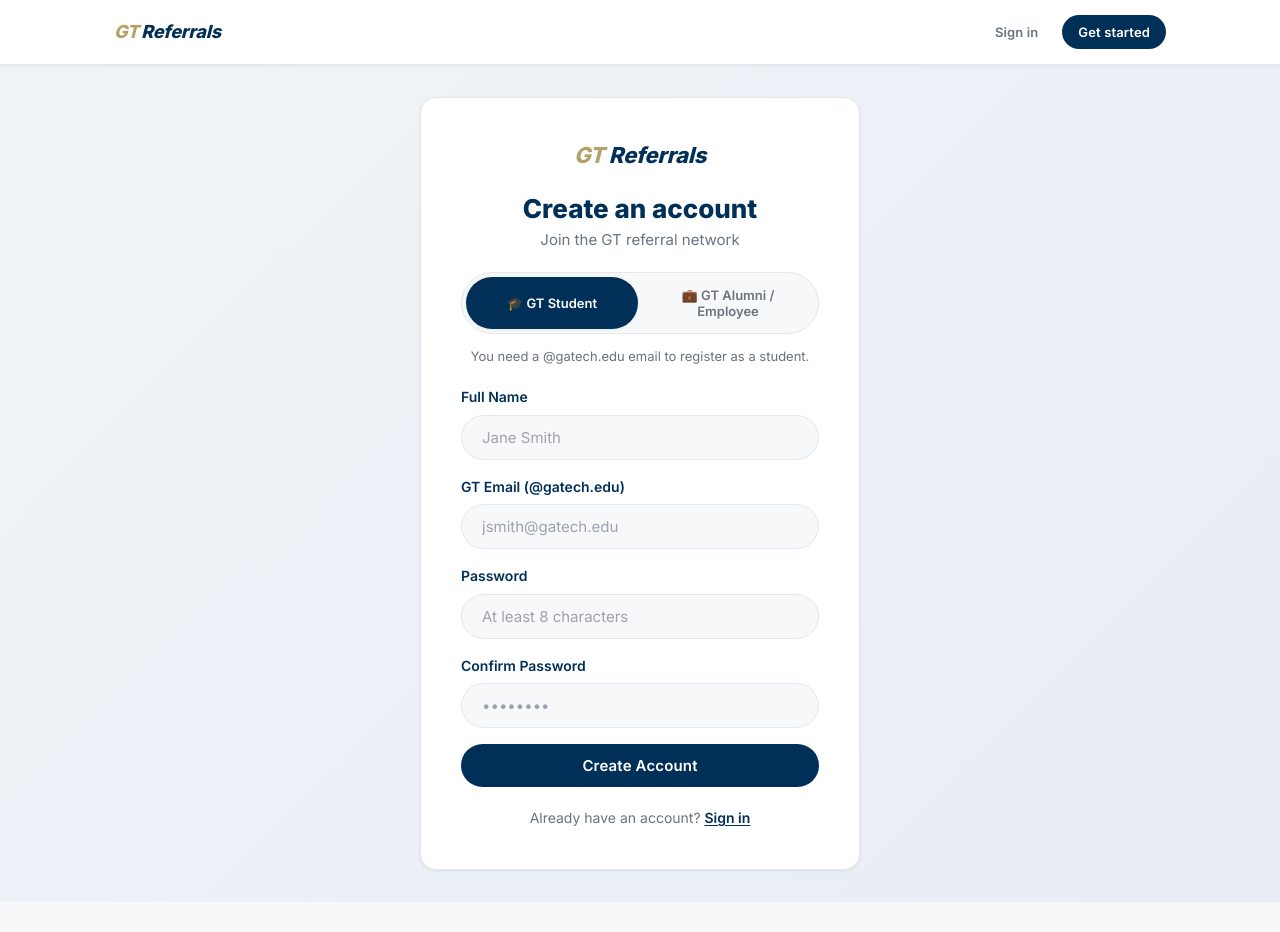
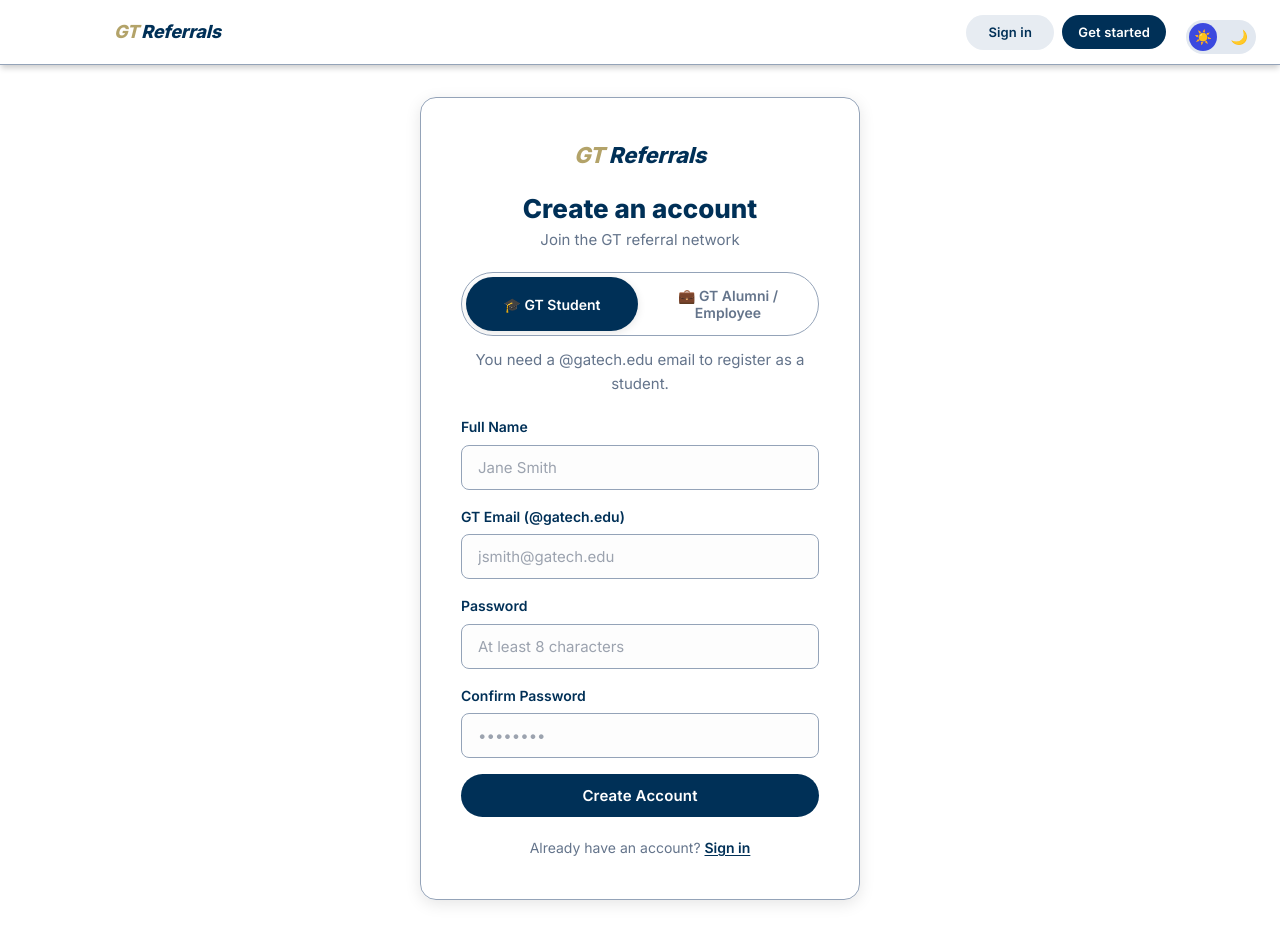
Before and after one commit to DogeDevYT/GT-Referrals, a React (Vite) app in the folder gt-referrals/client/client/: page /register in a window 1280 px wide. Before the commit the page ends 902 px from the top, so only its background shows below. Built offline with nearby package versions, Linux system fonts and the light colour scheme; no server answers.

Commit message:
feat: dark mode fixes

```diff
--- a/gt-referrals/client/client/package.json
+++ b/gt-referrals/client/client/package.json
@@ -20,10 +20,13 @@
     "@types/react": "^19.2.7",
     "@types/react-dom": "^19.2.3",
     "@vitejs/plugin-react": "^5.1.1",
+    "autoprefixer": "^10.5.0",
     "eslint": "^9.39.1",
     "eslint-plugin-react-hooks": "^7.0.1",
     "eslint-plugin-react-refresh": "^0.4.24",
     "globals": "^16.5.0",
+    "postcss": "^8.5.10",
+    "tailwindcss": "^4.2.2",
     "vite": "^7.3.1"
   }
 }
--- a/gt-referrals/client/client/src/App.jsx
+++ b/gt-referrals/client/client/src/App.jsx
@@ -9,6 +9,7 @@
 import InboxPage from './pages/InboxPage';
 import MyRequestsPage from './pages/MyRequestsPage';
 import './App.css';
+import ThemeToggle from './components/ThemeToggle';
 
 // Protected Route wrappers
 const ProtectedRoute = ({ children, requiredRole }) => {
@@ -59,6 +60,7 @@
   return (
     <AuthProvider>
       <Router>
+        <ThemeToggle />
         <AppRoutes />
       </Router>
     </AuthProvider>
--- a/gt-referrals/client/client/src/components/EmployeeCard.css
+++ b/gt-referrals/client/client/src/components/EmployeeCard.css
@@ -3,6 +3,9 @@
   flex-direction: column;
   padding: 1.5rem;
   transition: box-shadow var(--transition), transform var(--transition);
+
+  background-color: var(--bg-card);
+  border: 1px solid var(--border-color);
 }
 .employee-card:hover {
   transform: translateY(-2px);
@@ -32,6 +35,8 @@
   font-size: 1rem;
   font-weight: 700;
   color: var(--navy);
+
+  color: var(--text-main);
 }
 
 .employee-title {
--- a/gt-referrals/client/client/src/components/Navbar.css
+++ b/gt-referrals/client/client/src/components/Navbar.css
@@ -2,9 +2,10 @@
   position: sticky;
   top: 0;
   z-index: 50;
-  background: var(--white);
-  border-bottom: 1.5px solid var(--border);
-  box-shadow: 0 1px 4px rgba(0,0,0,0.06);
+  background-color: var(--bg-card);
+  border-bottom: 1px solid var(--border-color);
+  box-shadow: 0 4px 6px -1px rgba(0, 0, 0, 0.2);
+  transition: background-color 0.3s ease, border-color 0.3s ease;
 }
 
 .navbar-inner {
@@ -17,10 +18,10 @@
   gap: 2rem;
 }
 
+
 .navbar-brand {
   font-size: 1.125rem;
   font-weight: 800;
-  color: var(--navy);
   display: flex;
   align-items: center;
   gap: 0.15rem;
@@ -28,10 +29,14 @@
   white-space: nowrap;
   flex-shrink: 0;
   font-style: italic;
+  color: var(--text-main);
 }
 
-.navbar-logo-gt {
-  color: var(--gold);
+.navbar-logo-gt { color: var(--gold); }
+
+.navbar .navbar-logo-text {
+  color: var(--text-main) !important;
+  transition: color 0.3s ease;
 }
 
 .navbar-links {
@@ -48,26 +53,49 @@
   font-size: 0.9375rem;
   font-weight: 500;
   color: var(--text-muted);
-  transition: color var(--transition), background var(--transition);
+  transition: all 0.3s ease;
 }
 
-.navbar-link:hover {
-  color: var(--navy);
-  background: rgba(0,48,87,0.06);
+.navbar-link:hover, .navbar-link.active {
+  color: var(--text-main);
+  background: rgba(179, 163, 105, 0.1);
 }
 
 .navbar-link.active {
-  color: var(--navy);
   font-weight: 600;
-  background: rgba(0,48,87,0.08);
 }
 
+.navbar .btn-ghost {
+  height: 35px !important;
+  padding: 0 1.4rem;
+  border-radius: 9999px;
+  background-color: var(--btn-secondary-bg) !important;
+  color: var(--text-main) !important;
+  border: none !important;
+  font-weight: 600;
+  text-decoration: none;
+  display: inline-flex;
+  align-items: center;
+  justify-content: center;
+  transition: all 0.3s ease;
+  cursor: pointer;
+}
+
+.navbar .btn-ghost:hover {
+  background-color: var(--btn-secondary-hover) !important;
+  color: var(--text-main) !important;
+  opacity: 0.9;
+  transform: translateY(-1px);
+}
+
+.navbar .btn-ghost:active {
+  transform: translateY(0px);
+}
+
+/* 5. Right Side Menu */
 .navbar-right {
   margin-left: auto;
   flex-shrink: 0;
-}
-
-.navbar-user-menu {
   display: flex;
   align-items: center;
   gap: 0.75rem;
@@ -81,6 +109,28 @@
 
 .navbar-avatar {
   cursor: pointer;
-  transition: opacity var(--transition);
+  transition: opacity 0.2s;
 }
 .navbar-avatar:hover { opacity: 0.85; }
+
+/* This ensures the Avatar and Sign Out button stay in a row */
+.navbar-user-menu, .navbar-right {
+  display: flex !important;
+  align-items: center !important;
+  gap: 1rem !important;
+}
+
+/* Ensure the avatar stays a perfect circle and doesn't stretch */
+.navbar-avatar {
+  width: 32px;
+  height: 32px;
+  border-radius: 50%;
+  display: flex;
+  align-items: center;
+  justify-content: center;
+  background-color: var(--gold);
+  color: var(--text-main);
+  font-weight: 700;
+  font-size: 0.75rem;
+  flex-shrink: 0;
+}
--- a/gt-referrals/client/client/src/components/Navbar.jsx
+++ b/gt-referrals/client/client/src/components/Navbar.jsx
@@ -1,3 +1,4 @@
+import { useState, useEffect } from 'react';
 import { Link, useNavigate, useLocation } from 'react-router-dom';
 import { useAuth } from '../context/AuthContext';
 import './Navbar.css';
@@ -49,6 +50,7 @@
         )}
 
         <div className="navbar-right">
+
           {user ? (
             <div className="navbar-user-menu">
               <div className="avatar navbar-avatar" title={user.name}>
--- /dev/null
+++ b/gt-referrals/client/client/src/components/ThemeToggle.css
@@ -0,0 +1,53 @@
+.theme-toggle-container {
+  position: fixed;
+  top: 1.25rem;
+  right: 1.5rem;
+  z-index: 9999;
+}
+
+.toggle-switch {
+  position: relative;
+  width: 70px;
+  height: 34px;
+  background-color: #e2e8f0;
+  border-radius: 20px;
+  cursor: pointer;
+  display: flex;
+  align-items: center;
+  justify-content: space-between;
+  padding: 0 8px;
+  transition: background-color 0.4s ease;
+}
+
+
+.dark .toggle-switch {
+  background-color: #1e293b;
+}
+
+.toggle-knob {
+  position: absolute;
+  top: 3px;
+  left: 3px;
+  width: 28px;
+  height: 28px;
+  background-color: #3b49df;
+  border-radius: 50%;
+  display: flex;
+  align-items: center;
+  justify-content: center;
+  transition: transform 0.4s cubic-bezier(0.175, 0.885, 0.32, 1.275);
+  z-index: 2;
+}
+
+.dark .toggle-knob {
+  transform: translateX(36px);
+}
+
+.toggle-icon {
+  font-size: 14px;
+  z-index: 1;
+  user-select: none;
+}
+
+.sun-icon { color: #facc15; }
+.moon-icon { color: #cbd5e1; }
--- /dev/null
+++ b/gt-referrals/client/client/src/components/ThemeToggle.jsx
@@ -0,0 +1,41 @@
+import React, { useState, useEffect } from 'react';
+import './ThemeToggle.css';
+
+export default function ThemeToggle() {
+  const [isDark, setIsDark] = useState(false);
+
+  useEffect(() => {
+    // Check local storage or document class on load
+    const isDarkMode = document.documentElement.classList.contains('dark');
+    setIsDark(isDarkMode);
+  }, []);
+
+  const toggleTheme = () => {
+    if (isDark) {
+      document.documentElement.classList.remove('dark');
+      setIsDark(false);
+    } else {
+      document.documentElement.classList.add('dark');
+      setIsDark(true);
+    }
+  };
+
+  return (
+    <div className="theme-toggle-container">
+      <div className="toggle-switch" onClick={toggleTheme}>
+        {/* The Sliding Blue Circle */}
+        <div className="toggle-knob">
+          {isDark ? (
+            <span className="toggle-icon">🌙</span>
+          ) : (
+            <span className="toggle-icon">☀️</span>
+          )}
+        </div>
+
+        {/* The Icons in the background */}
+        <span className="toggle-icon">☀️</span>
+        <span className="toggle-icon">🌙</span>
+      </div>
+    </div>
+  );
+}
--- a/gt-referrals/client/client/src/index.css
+++ b/gt-referrals/client/client/src/index.css
@@ -12,8 +12,8 @@
   --bg:         #f7f8fa;
   --surface:    #ffffff;
   --border:     #e5e7eb;
-  --text:       #003057;
-  --text-muted: #6b7280;
+  --text-main: #003057;
+  --text-muted: #64748b;
   --text-light: #9ca3af;
   --success:    #10b981;
   --warning:    #f59e0b;
@@ -27,6 +27,38 @@
   --shadow-md:  0 4px 16px rgba(0,0,0,0.1);
   --shadow-lg:  0 8px 32px rgba(0,0,0,0.12);
   --transition: 0.2s ease;
+  --border-color: #94a3b8;
+  --btn-secondary-bg: #e7ecf2;
+  --btn-secondary-hover: #b9c1cb;
+}
+
+/* Your new Dark Mode */
+.dark {
+  --bg-color: #0f172a;
+  --bg-card: #1e293b;
+  --text-main: #ffffff;
+  --text-muted: #cbd5e1;
+  --border-color: #cbd5e1;
+  --shadow-md: 0 4px 20px rgba(0, 0, 0, 0.4);
+  --btn-secondary-bg: #334155;
+  --btn-secondary-hover: #475569;
+}
+
+.theme-page {
+  background-color: var(--bg-color);
+  color: var(--text-main);
+  transition: background-color 0.3s ease, color 0.3s ease;
+}
+
+.theme-card {
+  background-color: var(--bg-card);
+  color: var(--text-main);
+  border: 1px solid var(--border-color);
+  transition: background-color 0.3s ease, border-color 0.3s ease;
+}
+
+.theme-text {
+  color: var(--text-main);
 }
 
 /* ── Reset ── */
@@ -36,11 +68,12 @@
 
 body {
   font-family: 'Inter', system-ui, sans-serif;
-  background: var(--bg);
-  color: var(--text);
+  background-color: var(--bg-color);
+  color: var(--text-main);
   line-height: 1.6;
   -webkit-font-smoothing: antialiased;
   min-height: 100vh;
+  transition: background-color 0.3s ease, color 0.3s ease;
 }
 
 a { color: inherit; text-decoration: none; }
--- a/gt-referrals/client/client/src/pages/AuthPages.css
+++ b/gt-referrals/client/client/src/pages/AuthPages.css
@@ -4,7 +4,8 @@
   align-items: center;
   justify-content: center;
   padding: 2rem 1rem;
-  background: linear-gradient(135deg, #f0f4f8 0%, #e8edf5 100%);
+  background-color: var(--bg-color);
+  transition: background-color 0.3s ease;
 }
 
 .auth-card {
@@ -14,17 +15,22 @@
   display: flex;
   flex-direction: column;
   gap: 1.25rem;
+  background-color: var(--bg-card);
+  border: 1px solid var(--border-color);
+  border-radius: 16px; /* Cleaned up duplicate radius */
+  transition: background-color 0.3s ease, border-color 0.3s ease;
+  box-shadow: var(--shadow-md);
 }
+
 
 .auth-logo {
   font-size: 1.375rem;
   font-weight: 800;
-  color: var(--navy);
+  color: var(--text-main);
   font-style: italic;
   letter-spacing: -0.01em;
   text-align: center;
 }
-
 .auth-logo-gt { color: var(--gold); }
 
 .auth-title {
@@ -32,14 +38,60 @@
   font-weight: 800;
   text-align: center;
   margin-bottom: -0.5rem;
+  color: var(--text-main);
 }
 
-.auth-subtitle {
+.auth-subtitle, .role-hint {
   text-align: center;
   font-size: 0.9375rem;
   color: var(--text-muted);
   margin-top: -0.5rem;
 }
+
+
+.role-toggle {
+  display: flex;
+  background: var(--bg-color);
+  border-radius: 9999px;
+  padding: 4px;
+  gap: 0.25rem;
+  border: 1.5px solid var(--border-color);
+  position: relative;
+  overflow: hidden;
+}
+
+.role-tab {
+  flex: 1;
+  padding: 10px 16px;
+  border-radius: 9999px;
+  font-size: 0.875rem;
+  font-weight: 600;
+  color: var(--text-muted);
+  background: transparent;
+  border: none;
+  cursor: pointer;
+  transition: all 0.3s ease;
+  display: flex;
+  align-items: center;
+  justify-content: center;
+  gap: 8px;
+}
+
+.role-tab:hover {
+  color: var(--text-main);
+  background: rgba(0, 0, 0, 0.03);
+}
+
+.dark .role-tab:hover {
+  background: rgba(255, 255, 255, 0.05);
+}
+
+.role-tab.active {
+  background-color: var(--text-main) !important;
+  color: var(--bg-card) !important;
+  box-shadow: 0 2px 8px rgba(0, 0, 0, 0.1);
+}
+
 
 .auth-form {
   display: flex;
@@ -47,6 +99,39 @@
   gap: 1rem;
 }
 
+.form-label {
+  color: var(--text-main);
+  font-weight: 600;
+  transition: color 0.3s ease;
+}
+
+.linkedin-btn, .form-input {
+  width: 100%;
+  display: flex;
+  align-items: center;
+  justify-content: center;
+  border: 1.5px solid var(--border-color) !important;
+  background-color: #fdfdfd;
+  color: var(--text-main);
+  border-radius: 8px;
+  padding: 0.75rem 1rem;
+  font-size: 0.9375rem;
+  transition: all 0.2s ease-in-out;
+}
+
+.dark .linkedin-btn,
+.dark .form-input {
+  background-color: var(--bg-color) !important;
+  border-color: var(--border-color) !important;
+}
+
+.form-input:focus {
+  outline: none;
+  border-color: var(--text-main) !important;
+  box-shadow: 0 0 0 3px rgba(0, 48, 87, 0.1);
+}
+
+/* 5. Switch & Links */
 .auth-switch {
   text-align: center;
   font-size: 0.875rem;
@@ -54,51 +139,30 @@
 }
 
 .auth-link {
-  color: var(--navy);
+  color: var(--text-main);
   font-weight: 600;
   text-decoration: underline;
   text-underline-offset: 2px;
 }
-.auth-link:hover { color: var(--navy-light); }
+.auth-link:hover { opacity: 0.8; }
 
-.linkedin-btn {
-  gap: 0.6rem;
-  font-size: 0.9375rem;
+.role-toggle .role-tab.active {
+  background-color: #003057 !important;
+  color: #ffffff !important;
+  border-color: #003057 !important;
+}
+.role-toggle .role-tab.active span,
+.role-toggle .role-tab.active * {
+  color: #ffffff !important;
 }
 
-/* Role Toggle */
-.role-toggle {
-  display: flex;
-  background: var(--bg);
-  border-radius: var(--radius-pill);
-  padding: 0.25rem;
-  gap: 0.25rem;
-  border: 1.5px solid var(--border);
+.dark .role-toggle .role-tab.active,
+body.dark .role-toggle .role-tab.active {
+  background-color: #ffffff !important;
+  color: #003057 !important;
+  border-color: #ffffff !important;
 }
-
-.role-tab {
-  flex: 1;
-  padding: 0.6rem 0.75rem;
-  border-radius: var(--radius-pill);
-  font-size: 0.8125rem;
-  font-weight: 600;
-  color: var(--text-muted);
-  transition: all var(--transition);
-  text-align: center;
-  cursor: pointer;
-  background: none;
-  border: none;
+.dark .role-toggle .role-tab.active span,
+body.dark .role-toggle .role-tab.active * {
+  color: #003057 !important;
 }
-
-.role-tab.active {
-  background: var(--navy);
-  color: var(--white);
-  box-shadow: var(--shadow-sm);
-}
-
-.role-hint {
-  font-size: 0.8125rem;
-  color: var(--text-muted);
-  text-align: center;
-  margin-top: -0.5rem;
-}
--- a/gt-referrals/client/client/src/pages/RegisterPage.jsx
+++ b/gt-referrals/client/client/src/pages/RegisterPage.jsx
@@ -54,15 +54,16 @@
             className={`role-tab ${role === 'jobseeker' ? 'active' : ''}`}
             onClick={() => setRole('jobseeker')}
           >
-            🎓 GT Student
+            <span>🎓 GT Student</span>
           </button>
+
           <button
             id="role-employee"
             type="button"
             className={`role-tab ${role === 'employee' ? 'active' : ''}`}
             onClick={() => setRole('employee')}
           >
-            💼 GT Alumni / Employee
+            <span>💼 GT Alumni / Employee</span>
           </button>
         </div>
 
```
Also changed, not shown: gt-referrals/client/client/src/pages/HomePage.css (+48 -1 lines), 1 other file (tests, documents, lock files or other folders).
